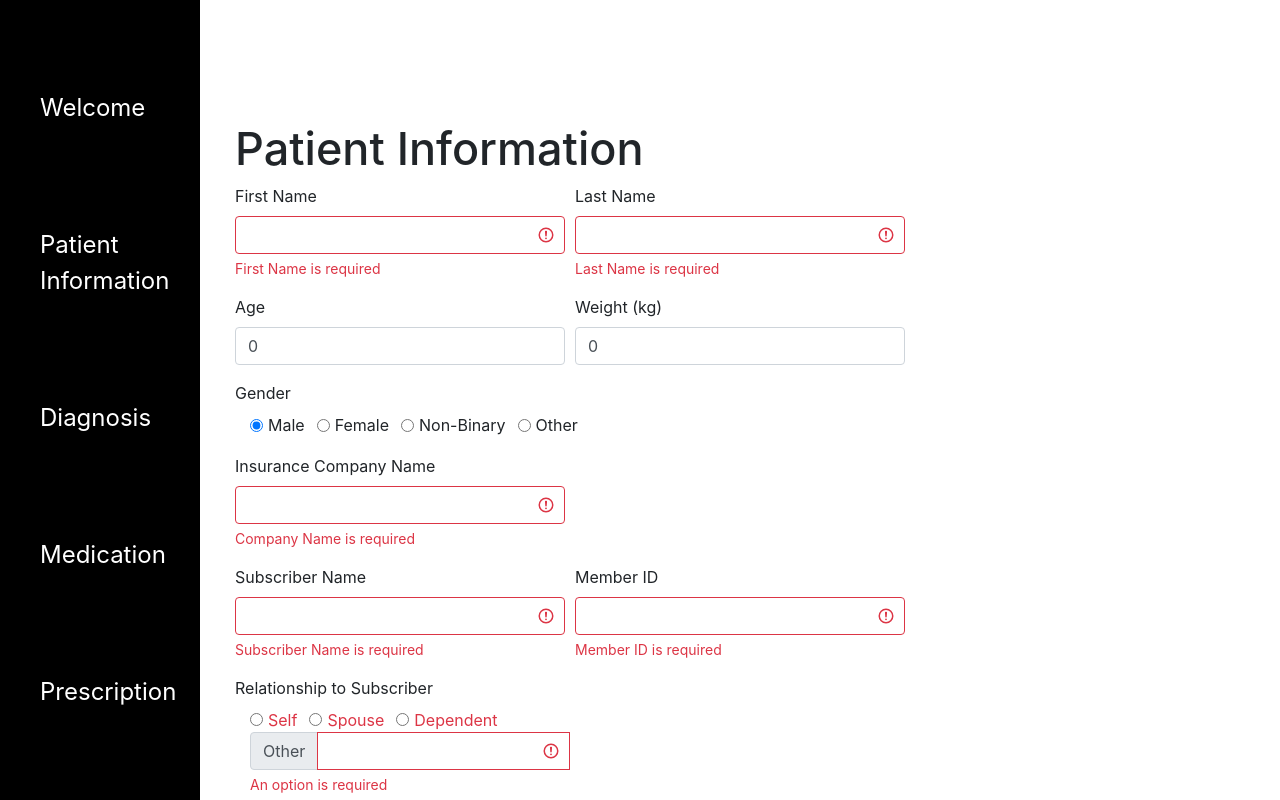
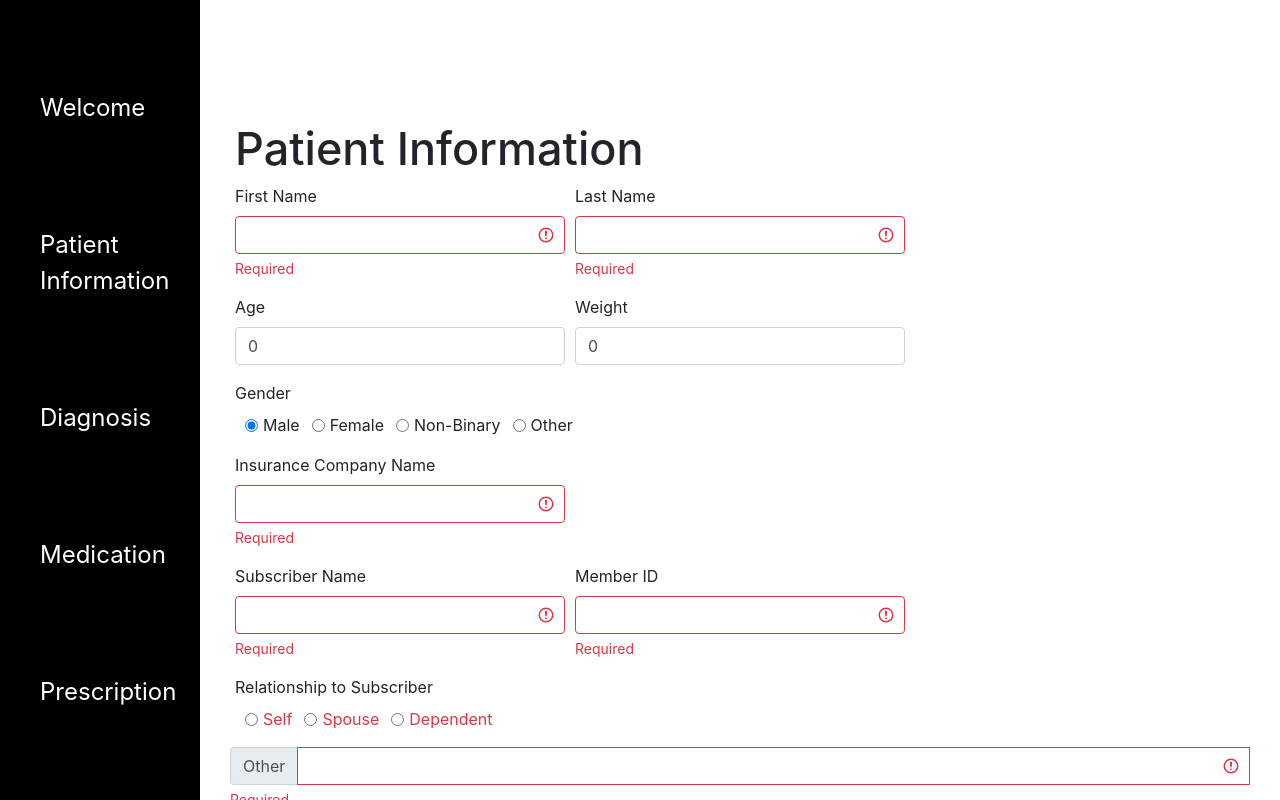
Before and after one commit to nicolelee1012/entyre-frontend, a React (Create React App) app: page / in a window 1280 px wide. Both pictures are taken after a click on the radio button "Gender". Shown: the part 698-1498 px from the top of the page. Built offline with nearby package versions, Linux system fonts and the light colour scheme.

Commit message:
refactored form inputs to InputField, RadioField files

```diff
--- /dev/null
+++ b/src/components/FormFields/InputField.js
@@ -0,0 +1,31 @@
+import React from "react";
+import "bootstrap/dist/css/bootstrap.css";
+import { Col, Form } from "react-bootstrap";
+import { Field } from "formik";
+
+const InputField = ({
+    name,
+    label,
+    handleChange,
+    isInvalid,
+    errors,
+    ...props
+}) => {
+    return (
+        <Form.Group as={Col} md="4" controlId={name}>
+            <Form.Label>{label}</Form.Label>
+            <Field
+                name={name}
+                onChange={handleChange}
+                isInvalid={!!errors}
+                as={Form.Control}
+                {...props}
+            />
+            <Form.Control.Feedback type="invalid">
+                {errors}
+            </Form.Control.Feedback>
+        </Form.Group>
+    );
+};
+
+export default InputField;
--- /dev/null
+++ b/src/components/FormFields/RadioField.js
@@ -0,0 +1,39 @@
+import React from "react";
+import "bootstrap/dist/css/bootstrap.css";
+import { Col, Form, Container } from "react-bootstrap";
+import { Field } from "formik";
+
+function titleCase(str) {
+    var splitStr = str.toLowerCase().split("-");
+    for (var i = 0; i < splitStr.length; i++) {
+        splitStr[i] =
+            splitStr[i].charAt(0).toUpperCase() + splitStr[i].substring(1);
+    }
+    return splitStr.join("-");
+}
+
+const RadioField = ({ name, label, isInvalid, errors, ...props }) => {
+    const { options } = props;
+    return (
+        <Form.Group as={Col} controlId={name}>
+            <Form.Label>{label}</Form.Label>
+            <Container>
+                <Form.Row>
+                    {options.map((option) => (
+                        <Field
+                            name={name}
+                            value={option}
+                            label={titleCase(option)}
+                            type="radio"
+                            inline
+                            as={Form.Check}
+                            isInvalid={!!errors}
+                        />
+                    ))}
+                </Form.Row>
+            </Container>
+        </Form.Group>
+    );
+};
+
+export default RadioField;
--- a/src/components/Home/Home.js
+++ b/src/components/Home/Home.js
@@ -7,7 +7,6 @@ import Wrapper from "../Wrapper/Wrapper";
 
 const Section1Styled = styled.div`
     background-color: white;
-  margin-left: 200px;
     .active {
         border-bottom: 1px solid white;
     }
--- a/src/components/PatientInfo/PatientInfo.js
+++ b/src/components/PatientInfo/PatientInfo.js
@@ -1,24 +1,27 @@
 import React, { Component } from "react";
 import "bootstrap/dist/css/bootstrap.css";
-import { Col, Button, Form, Container, InputGroup } from "react-bootstrap";
+import { Button, Form, Container, InputGroup } from "react-bootstrap";
 import Wrapper from "../Wrapper/Wrapper";
 import styled from "styled-components";
 import { Formik, Field } from "formik";
 import * as yup from "yup";
+import InputField from "../FormFields/InputField";
+import RadioField from "../FormFields/RadioField";
 
 const PatientInfoStyled = styled.div`
     background-color: white;
-  margin-left: 200px;
-  padding: 20px;
 `;
 
+const GenderRadioOptions = ["male", "female", "non-binary", "other"];
+const SubRelRadioOptions = ["self", "spouse", "dependent"];
+const REQUIRED_MESSAGE = "Required";
 const validationSchema = yup.object({
-  firstName: yup.string().required("First Name is required"),
-  lastName: yup.string().required("Last Name is required"),
+    firstName: yup.string().required(REQUIRED_MESSAGE),
+    lastName: yup.string().required(REQUIRED_MESSAGE),
     age: yup
         .number()
         .integer("Age must be an integer")
-    .required("Age is required")
+        .required(REQUIRED_MESSAGE)
         .test(
             "maxDigits",
             "Age field must have less than 3 digits",
@@ -26,17 +29,17 @@ const validationSchema = yup.object({
         ),
     weight: yup
         .number()
-    .required("Weight is required")
+        .required(REQUIRED_MESSAGE)
         .test(
             "maxDigitsAfterDecimal",
             "Weight field must have 1 digit after decimal",
             (weight) => /^\d+(\.\d{1})?$/.test(weight)
         ),
-  gender: yup.string().required("An option is required"),
-  companyName: yup.string().required("Company Name is required"),
-  subscriberName: yup.string().required("Subscriber Name is required"),
-  memberId: yup.string().required("Member ID is required"),
-  subscriberRelationship: yup.string().required("An option is required"),
+    gender: yup.string().required(REQUIRED_MESSAGE),
+    companyName: yup.string().required(REQUIRED_MESSAGE),
+    subscriberName: yup.string().required(REQUIRED_MESSAGE),
+    memberId: yup.string().required(REQUIRED_MESSAGE),
+    subscriberRelationship: yup.string().required(REQUIRED_MESSAGE),
 });
 
 export default class PatientInfo extends Component {
@@ -60,7 +63,10 @@ export default class PatientInfo extends Component {
                                 subscriberRelationship: "",
                             }}
                             validationSchema={validationSchema}
-              onSubmit={(values, { setSubmitting, resetForm }) => {
+                            onSubmit={(
+                                values,
+                                { setSubmitting, resetForm }
+                            ) => {
                                 // When button submits form and form is in the process of submitting, submit button is disabled
                                 setSubmitting(true);
 
@@ -68,7 +74,21 @@ export default class PatientInfo extends Component {
                                 resetForm();
 
                                 // make async call
-                console.log(values);
+                                const requestOptions = {
+                                    method: "POST",
+                                    headers: {
+                                        "Content-Type": "application/json",
+                                    },
+                                    body: JSON.stringify(values),
+                                };
+                                fetch(
+                                    "http://localhost:8080/patient-information",
+                                    requestOptions
+                                )
+                                    .then((response) => response.json())
+                                    .then((data) =>
+                                        this.setState({ postId: data.id })
+                                    );
 
                                 // Sets setSubmitting to false after form is reset
                                 setSubmitting(false);
@@ -77,7 +97,6 @@ export default class PatientInfo extends Component {
                             {({
                                 handleSubmit,
                                 handleChange,
-                handleBlur,
                                 isSubmitting,
                                 values,
                                 isInvalid,
@@ -85,188 +104,77 @@ export default class PatientInfo extends Component {
                             }) => (
                                 <Form noValidate onSubmit={handleSubmit}>
                                     <Form.Row>
-                    <Form.Group as={Col} md="4" controlId="firstName">
-                      <Form.Label>First Name</Form.Label>
-                      <Field
+                                        <InputField
                                             name="firstName"
-                        type="input"
-                        as={Form.Control}
-                        onChange={handleChange}
-                        isInvalid={!!errors.firstName}
+                                            label="First Name"
+                                            handleChange={handleChange}
+                                            errors={errors.firstName}
                                         />
-                      <Form.Control.Feedback type="invalid">
-                        {errors.firstName}
-                      </Form.Control.Feedback>
-                    </Form.Group>
-                    <Form.Group as={Col} md="4" controlId="LastName">
-                      <Form.Label>Last Name</Form.Label>
-                      <Field
+                                        <InputField
                                             name="lastName"
-                        type="input"
-                        as={Form.Control}
-                        onChange={handleChange}
-                        isInvalid={!!errors.lastName}
+                                            label="Last Name"
+                                            handleChange={handleChange}
+                                            errors={errors.lastName}
                                         />
-                      <Form.Control.Feedback type="invalid">
-                        {errors.lastName}
-                      </Form.Control.Feedback>
-                    </Form.Group>
                                     </Form.Row>
                                     <Form.Row>
-                    <Form.Group as={Col} md="4" controlId="age">
-                      <Form.Label>Age</Form.Label>
-                      <Field
+                                        <InputField
                                             name="age"
-                        type="input"
-                        as={Form.Control}
-                        onChange={handleChange}
-                        isInvalid={!!errors.age}
+                                            label="Age"
+                                            handleChange={handleChange}
+                                            errors={errors.age}
                                         />
-                      <Form.Control.Feedback type="invalid">
-                        {errors.age}
-                      </Form.Control.Feedback>
-                    </Form.Group>
-                    <Form.Group as={Col} md="4" controlId="weight">
-                      <Form.Label>Weight (kg)</Form.Label>
-                      <Field
+                                        <InputField
                                             name="weight"
-                        type="input"
-                        as={Form.Control}
-                        onChange={handleChange}
-                        isInvalid={!!errors.weight}
+                                            label="Weight"
+                                            handleChange={handleChange}
+                                            errors={errors.weight}
                                         />
-                      <Form.Control.Feedback type="invalid">
-                        {errors.weight}
-                      </Form.Control.Feedback>
-                    </Form.Group>
                                     </Form.Row>
                                     <Form.Row>
-                    <Form.Group as={Col} controlId="gender">
-                      <Form.Label>Gender</Form.Label>
-                      <Container>
-                        <Form.Row>
-                          <Col>
-                            <Field
+                                        <RadioField
                                             name="gender"
-                              value="male"
-                              label="Male"
-                              type="radio"
-                              inline
-                              as={Form.Check}
-                              isInvalid={!!errors.gender}
+                                            label="Gender"
+                                            errors={errors.gender}
+                                            options={GenderRadioOptions}
                                         />
-                            <Field
-                              name="gender"
-                              value="female"
-                              label="Female"
-                              type="radio"
-                              inline
-                              as={Form.Check}
-                              isInvalid={!!errors.gender}
-                            />
-                            <Field
-                              name="gender"
-                              value="nonbinary"
-                              label="Non-Binary"
-                              type="radio"
-                              inline
-                              as={Form.Check}
-                              isInvalid={!!errors.gender}
-                            />
-                            <Field
-                              name="gender"
-                              value="other"
-                              label="Other"
-                              type="radio"
-                              inline
-                              as={Form.Check}
-                              isInvalid={!!errors.gender}
-                              feedback={errors.gender}
-                            />
-                          </Col>
-                        </Form.Row>
-                      </Container>
-                    </Form.Group>
                                     </Form.Row>
                                     <Form.Row>
-                    <Form.Group as={Col} md="4" controlId="companyName">
-                      <Form.Label>Insurance Company Name</Form.Label>
-                      <Field
+                                        <InputField
                                             name="companyName"
-                        type="input"
-                        as={Form.Control}
-                        onChange={handleChange}
-                        isInvalid={!!errors.companyName}
+                                            label="Insurance Company Name"
+                                            handleChange={handleChange}
+                                            errors={errors.companyName}
                                         />
-                      <Form.Control.Feedback type="invalid">
-                        {errors.companyName}
-                      </Form.Control.Feedback>
-                    </Form.Group>
                                     </Form.Row>
                                     <Form.Row>
-                    <Form.Group as={Col} md="4" controlId="subscriberName">
-                      <Form.Label>Subscriber Name</Form.Label>
-                      <Field
+                                        <InputField
                                             name="subscriberName"
-                        type="input"
-                        as={Form.Control}
-                        onChange={handleChange}
-                        isInvalid={!!errors.subscriberName}
+                                            label="Subscriber Name"
+                                            handleChange={handleChange}
+                                            errors={errors.subscriberName}
                                         />
-                      <Form.Control.Feedback type="invalid">
-                        {errors.subscriberName}
-                      </Form.Control.Feedback>
-                    </Form.Group>
-                    <Form.Group as={Col} md="4" controlId="memberId">
-                      <Form.Label>Member ID</Form.Label>
-                      <Field
+                                        <InputField
                                             name="memberId"
-                        type="input"
-                        as={Form.Control}
-                        onChange={handleChange}
-                        isInvalid={!!errors.memberId}
+                                            label="Member ID"
+                                            handleChange={handleChange}
+                                            errors={errors.memberId}
                                         />
-                      <Form.Control.Feedback type="invalid">
-                        {errors.memberId}
-                      </Form.Control.Feedback>
-                    </Form.Group>
                                     </Form.Row>
                                     <Form.Row>
-                    <Form.Group as={Col} controlId="subscriberRelationship">
-                      <Form.Label>Relationship to Subscriber</Form.Label>
-                      <Container>
-                        <Form.Row>
-                          <Col md="4">
-                            <Field
+                                        <RadioField
                                             name="subscriberRelationship"
-                              value="self"
-                              label="Self"
-                              type="radio"
-                              inline
-                              as={Form.Check}
-                              isInvalid={!!errors.subscriberRelationship}
+                                            label="Relationship to Subscriber"
+                                            errors={
+                                                errors.subscriberRelationship
+                                            }
+                                            options={SubRelRadioOptions}
                                         />
-                            <Field
-                              name="subscriberRelationship"
-                              value="spouse"
-                              label="Spouse"
-                              type="radio"
-                              inline
-                              as={Form.Check}
-                              isInvalid={!!errors.subscriberRelationship}
-                            />
-                            <Field
-                              name="subscriberRelationship"
-                              value="dependent"
-                              label="Dependent"
-                              type="radio"
-                              inline
-                              as={Form.Check}
-                              isInvalid={!!errors.subscriberRelationship}
-                            />
-                            <InputGroup>
+                                        <InputGroup className="mb-4">
                                             <InputGroup.Prepend>
-                                <InputGroup.Text>Other</InputGroup.Text>
+                                                <InputGroup.Text>
+                                                    Other
+                                                </InputGroup.Text>
                                             </InputGroup.Prepend>
                                             <Field
                                                 name="subscriberRelationship"
@@ -274,16 +182,14 @@ export default class PatientInfo extends Component {
                                                 inline
                                                 as={Form.Control}
                                                 onChange={handleChange}
-                                isInvalid={!!errors.subscriberRelationship}
+                                                isInvalid={
+                                                    !!errors.subscriberRelationship
+                                                }
                                             />
                                             <Form.Control.Feedback type="invalid">
                                                 {errors.subscriberRelationship}
                                             </Form.Control.Feedback>
                                         </InputGroup>
-                          </Col>
-                        </Form.Row>
-                      </Container>
-                    </Form.Group>
                                     </Form.Row>
                                     <Form.Row>
                                         <Form.Group>
--- a/src/components/Wrapper/Wrapper.jsx
+++ b/src/components/Wrapper/Wrapper.jsx
@@ -13,6 +13,8 @@ const WrapperStyled = styled.div`
     p {
         font-size: 22px;
     }
+    margin-left: 200px;
+    padding: 20px;
 `;
 
 export default function Wrapper({ children }) {
```
Lines whose indentation alone changed are shown as unchanged.
